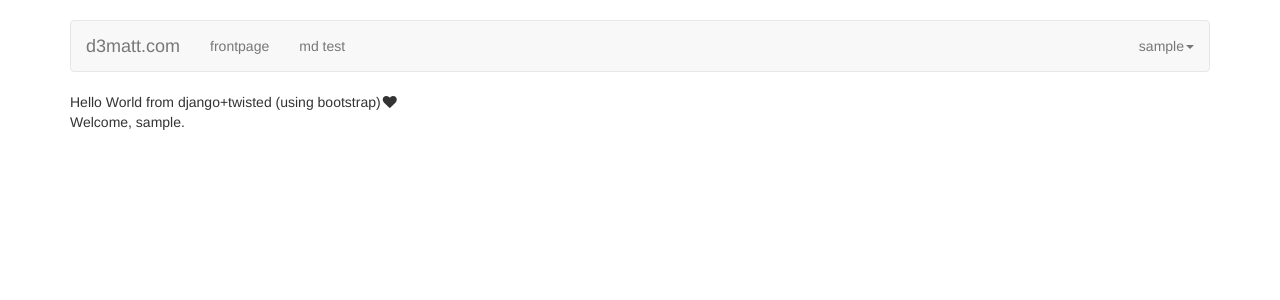
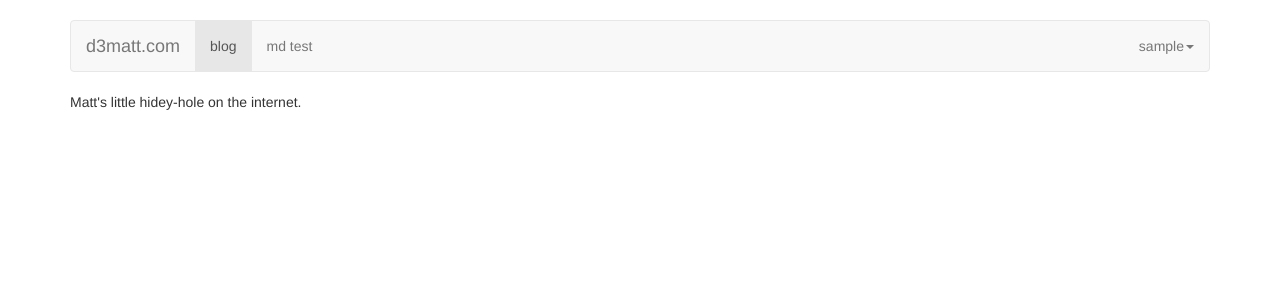
Before and after one commit to d3matt/d3matt.com, a Django app: page / in a window 1280 px wide. Shown: the top 300 px of the page. Run offline with Django 3.2, Linux system fonts and the light colour scheme; the visitor is signed in with stand-in values (Sample User, id 1); data that the repository does not hold is empty; some libraries are stand-ins or nearby versions.

Commit message:
small changes before push to public

```diff
--- a/src/d3matt/blog/views.py
+++ b/src/d3matt/blog/views.py
@@ -75,5 +75,5 @@ def myblogs(request, *args, **kwargs):
 
 def front(request, *args, **kwargs):
     posts = BlogPost.objects.exclude(draft=True).order_by('post_date').reverse()[:10]
-    return render_to_response('frontpage.html', {'posts': posts, 'LINKS': LINKS},
+    return render_to_response('frontpage.html', {'posts': posts, 'LINKS': LINKS, 'PAGE': 'blog'},
         context_instance=RequestContext(request))
--- a/src/d3matt/d3matt/views.py
+++ b/src/d3matt/d3matt/views.py
@@ -6,7 +6,7 @@ from django.template import RequestContext
 
 
 LINKS = [
-    ('frontpage', '/d3matt/'),
+    ('blog', '/d3matt/'),
     ('md test', '/d3matt/md'),
 ]
 
--- a/templates/base.html
+++ b/templates/base.html
@@ -8,8 +8,8 @@
   <!-- bootstrap -->
   <link rel="stylesheet" href="//netdna.bootstrapcdn.com/bootstrap/3.0.3/css/bootstrap.min.css">
 
-  <!-- flatly theme -->
-  <link rel="stylesheet" href="//netdna.bootstrapcdn.com/bootswatch/3.0.3/flatly/bootstrap.min.css">
+  <!-- theme -->
+  <link rel="stylesheet" href="//netdna.bootstrapcdn.com/bootswatch/3.0.3/cerulean/bootstrap.min.css">
 
   <!-- font awesome -->
   <link href="//netdna.bootstrapcdn.com/font-awesome/4.0.3/css/font-awesome.min.css" rel="stylesheet">
--- a/templates/frontpage.html
+++ b/templates/frontpage.html
@@ -4,11 +4,7 @@
 {% block header %}{% endblock %}
 
 {% block content %}
-  Hello World from django+twisted (using bootstrap)<i class="fa fa-fw">&#xf004</i>
-
-{% if user.is_authenticated %}
-    <p>Welcome, {{ user.username }}.</p>
-{% endif %}
+Matt's little hidey-hole on the internet.
 
 {% for post in posts %}
 {% include "singleblog.html" with thispost=post user=user only %}
```
